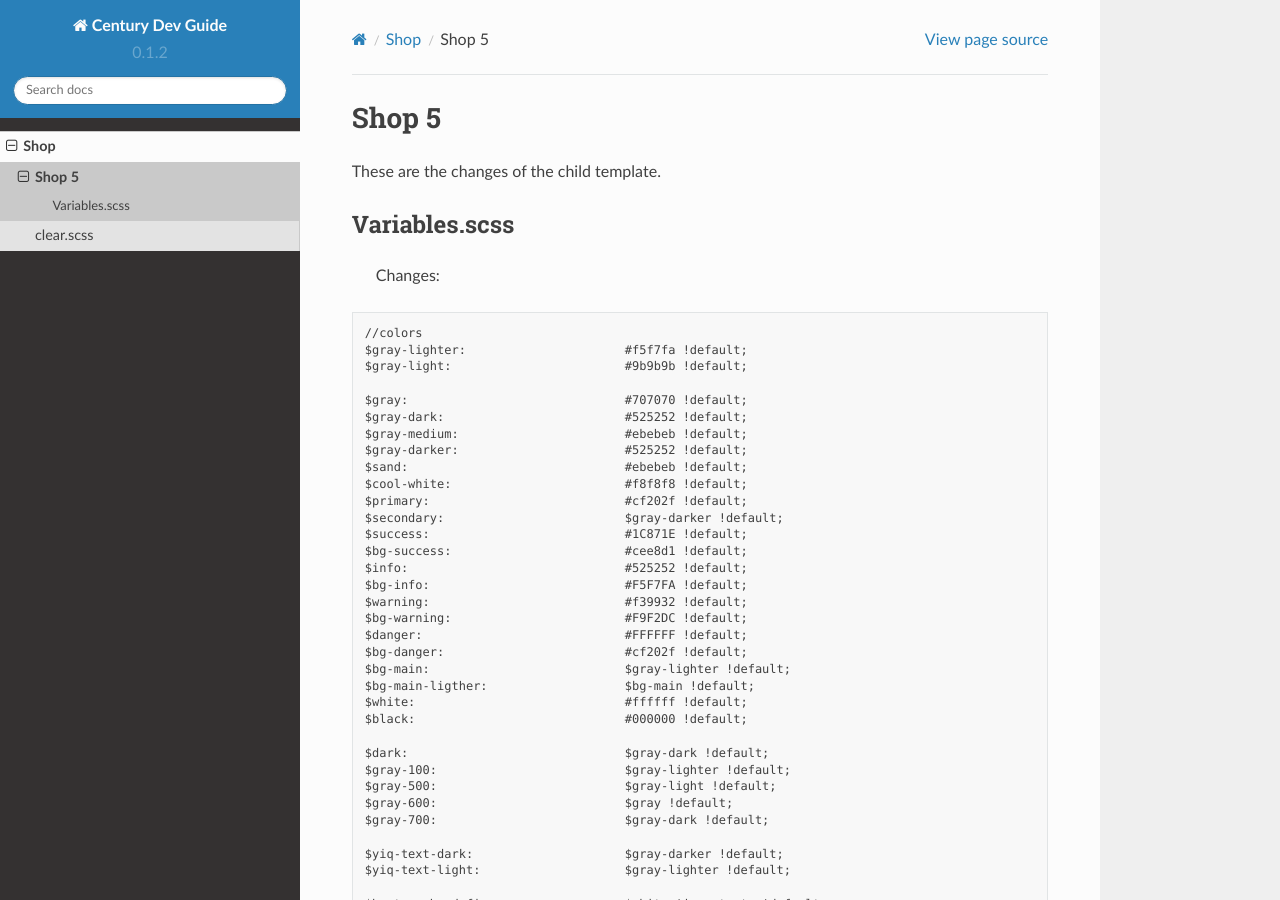
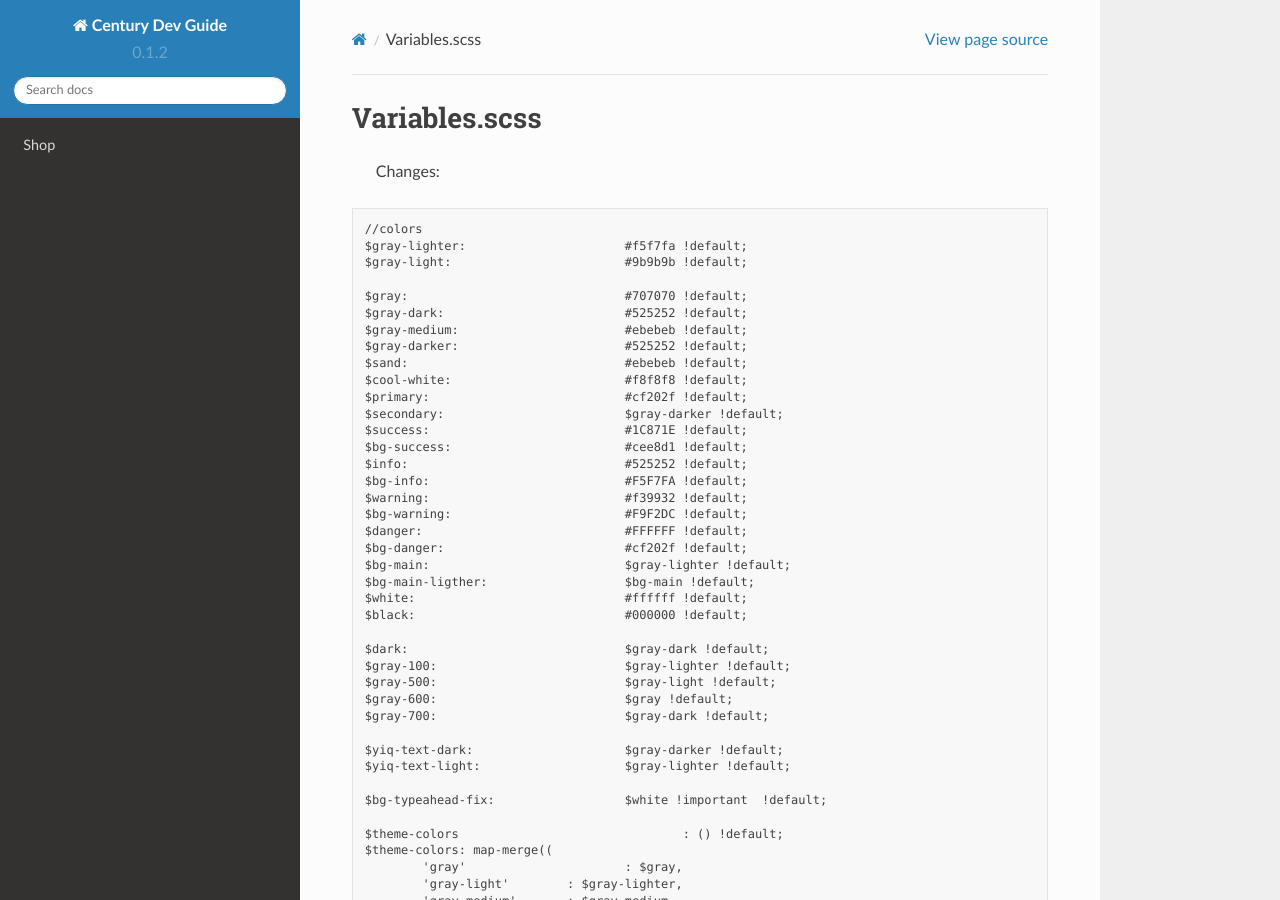
Before and after one commit to pixsla/Century, a Sphinx documentation site: the page built from docs/source/Shop/variables.rst, in a window 1280 px wide and 900 px high. Built offline with Sphinx 7.4.7 and the Read the Docs theme 2.0.0, drawn with Linux system fonts in a browser that asks for light colours; pages that are not in the unit, such as notebooks, are missing from menus.

Commit message:
Update and rename child.rst to variables.rst

```diff
--- a/docs/source/Shop/child.rst
+++ b/docs/source/Shop/variables.rst
@@ -1,8 +1,3 @@
-Shop 5
-=========
-
-These are the changes of the child template.
-
 Variables.scss
 --------
 
```
